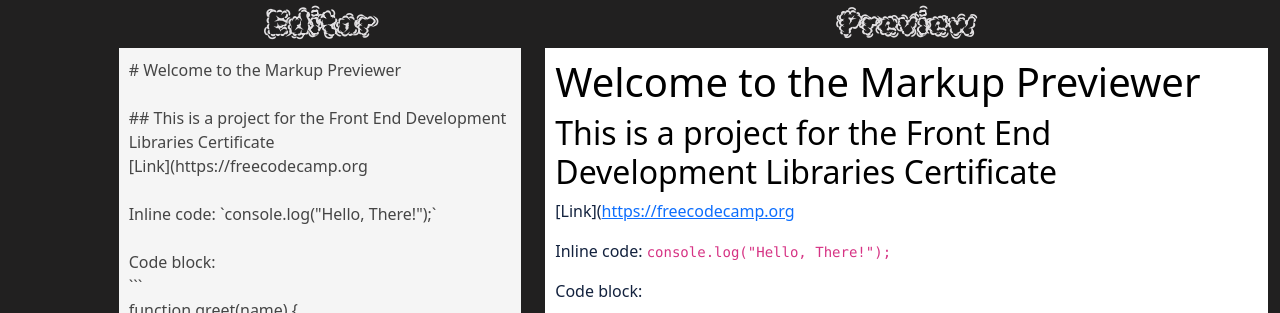
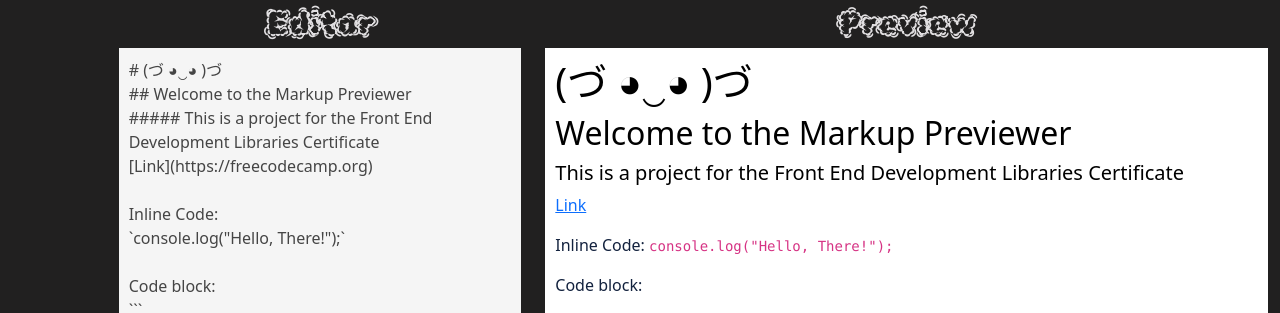
Before and after one commit to TamaraSovcikova/Markdown-Previewer, a React (Create React App) app in the folder markdown-previewer/: page / in a window 1280 px wide. Shown: the top 313 px of the page. Built offline with nearby package versions, Linux system fonts and the light colour scheme.

Commit message:
editing markdown

```diff
--- a/markdown-previewer/src/App.js
+++ b/markdown-previewer/src/App.js
@@ -8,17 +8,18 @@ import { faMoon, faSun, faTint } from '@fortawesome/free-solid-svg-icons';
 
 function App() {
   const placeholderText =
-  `# Welcome to the Markup Previewer
+  `# (づ ◕‿◕ )づ
+## Welcome to the Markup Previewer
+##### This is a project for the Front End Development Libraries Certificate
+[Link](https://freecodecamp.org)
 
-## This is a project for the Front End Development Libraries Certificate
-[Link](https://freecodecamp.org
-
-Inline code: \`console.log("Hello, There!");\`
+Inline Code:
+\`console.log("Hello, There!");\`
 
 Code block:
 \`\`\`
 function greet(name) {
-  console.log(\`Hello, \${name}!\`);
+  console.log(\`Hello, my name is \${name}!\`);
 }
 greet("Tamara");
 \`\`\`
```
